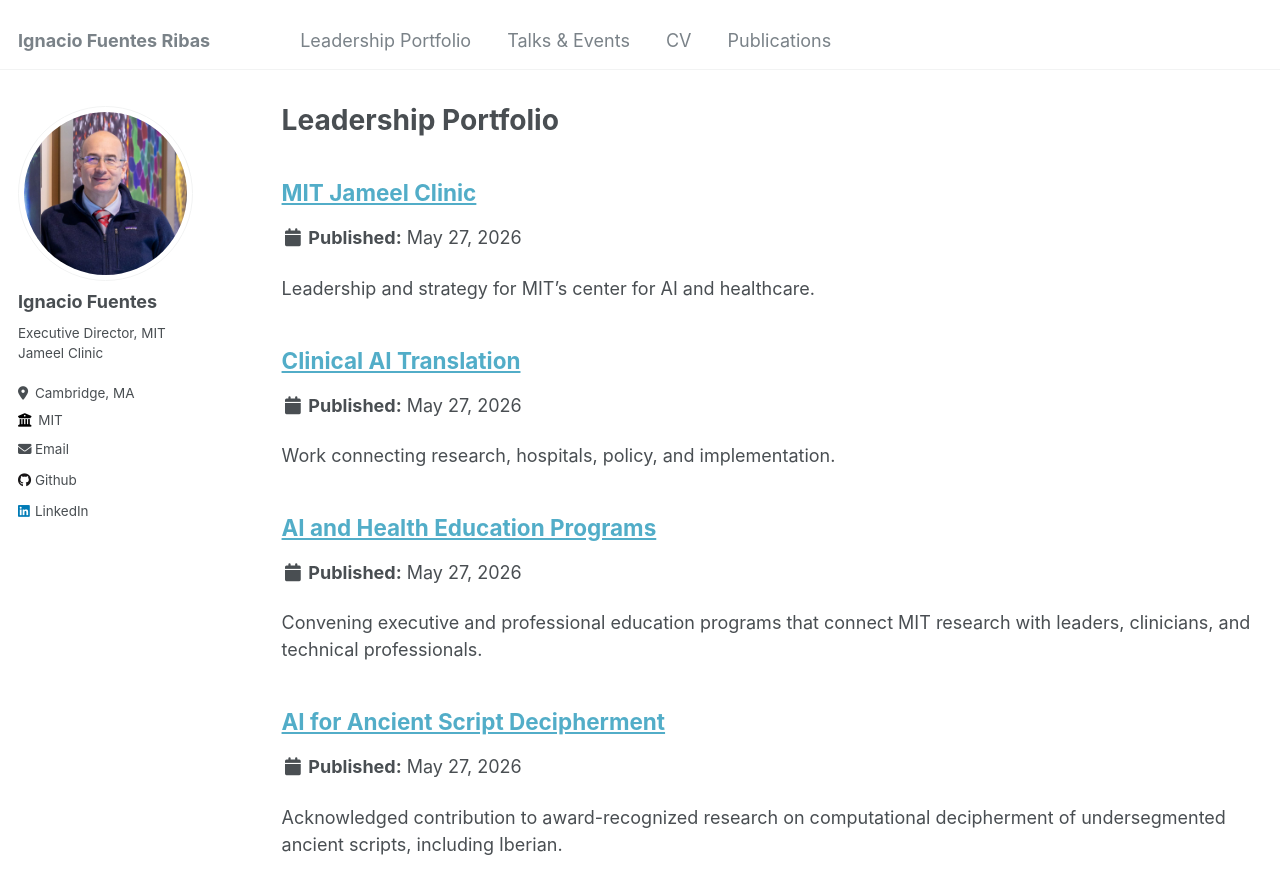
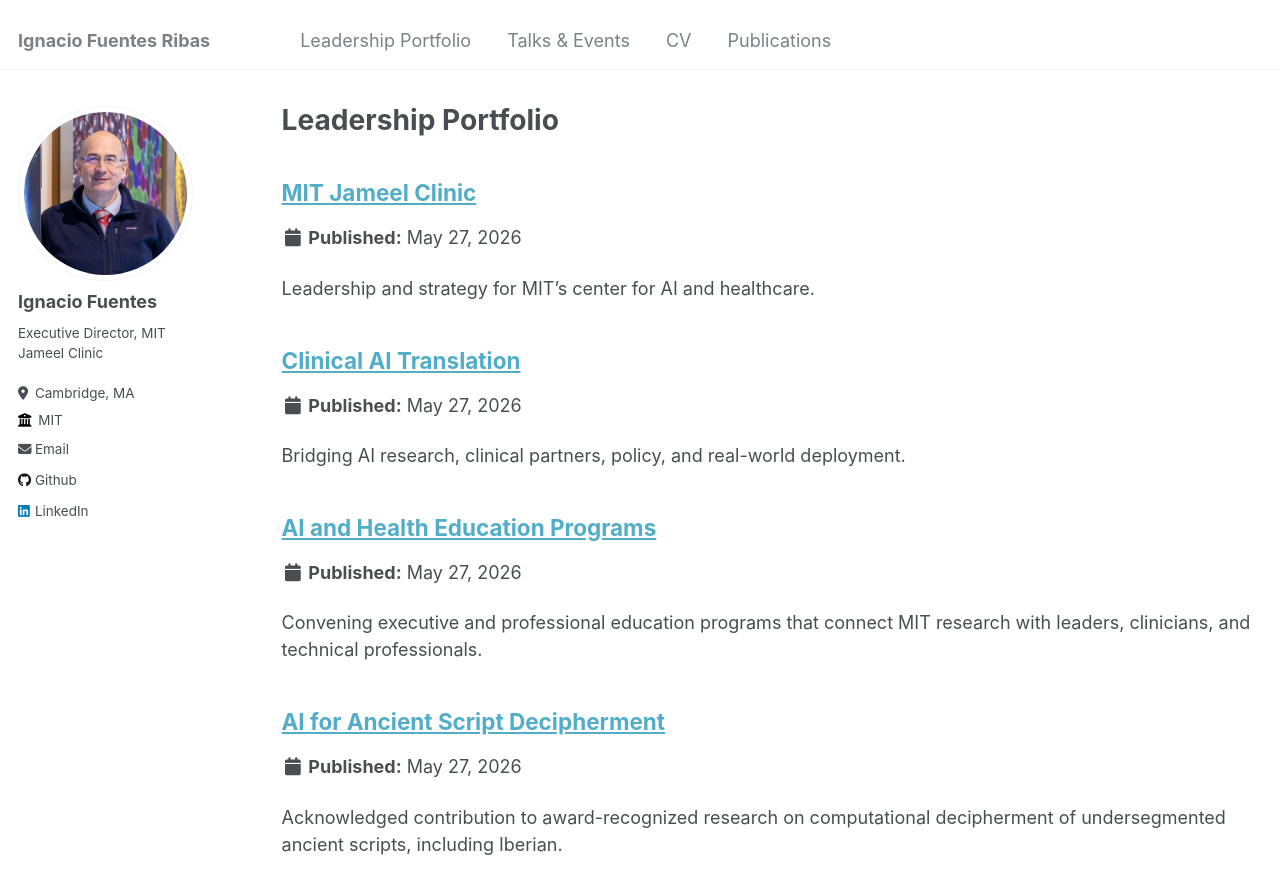
Before and after one commit to ifuentes3/ifuentes3.github.io, a Jekyll site: the page built from _pages/portfolio.html, in a window 1280 px wide and 900 px high. Shown: the top 894 px of the window. Built offline with Jekyll 4.4.1, drawn with Linux system fonts in a browser that asks for light colours.

Commit message:
Refine clinical AI translation excerpt

```diff
--- a/_portfolio/portfolio-2.html
+++ b/_portfolio/portfolio-2.html
@@ -1,6 +1,6 @@
 ---
 title: "Clinical AI Translation"
-excerpt: "Work connecting research, hospitals, policy, and implementation."
+excerpt: "Bridging AI research, clinical partners, policy, and real-world deployment."
 collection: portfolio
 ---
 
```
